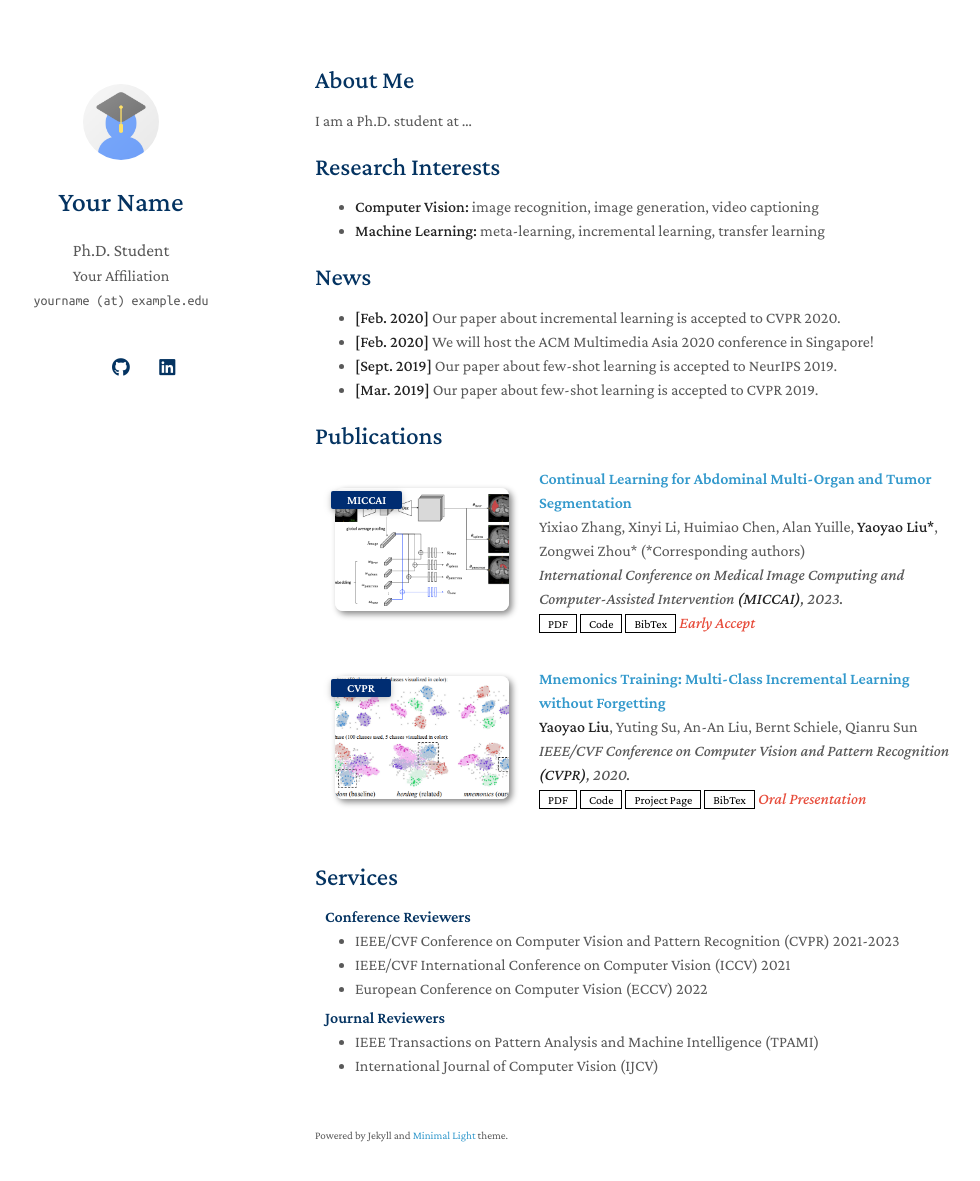
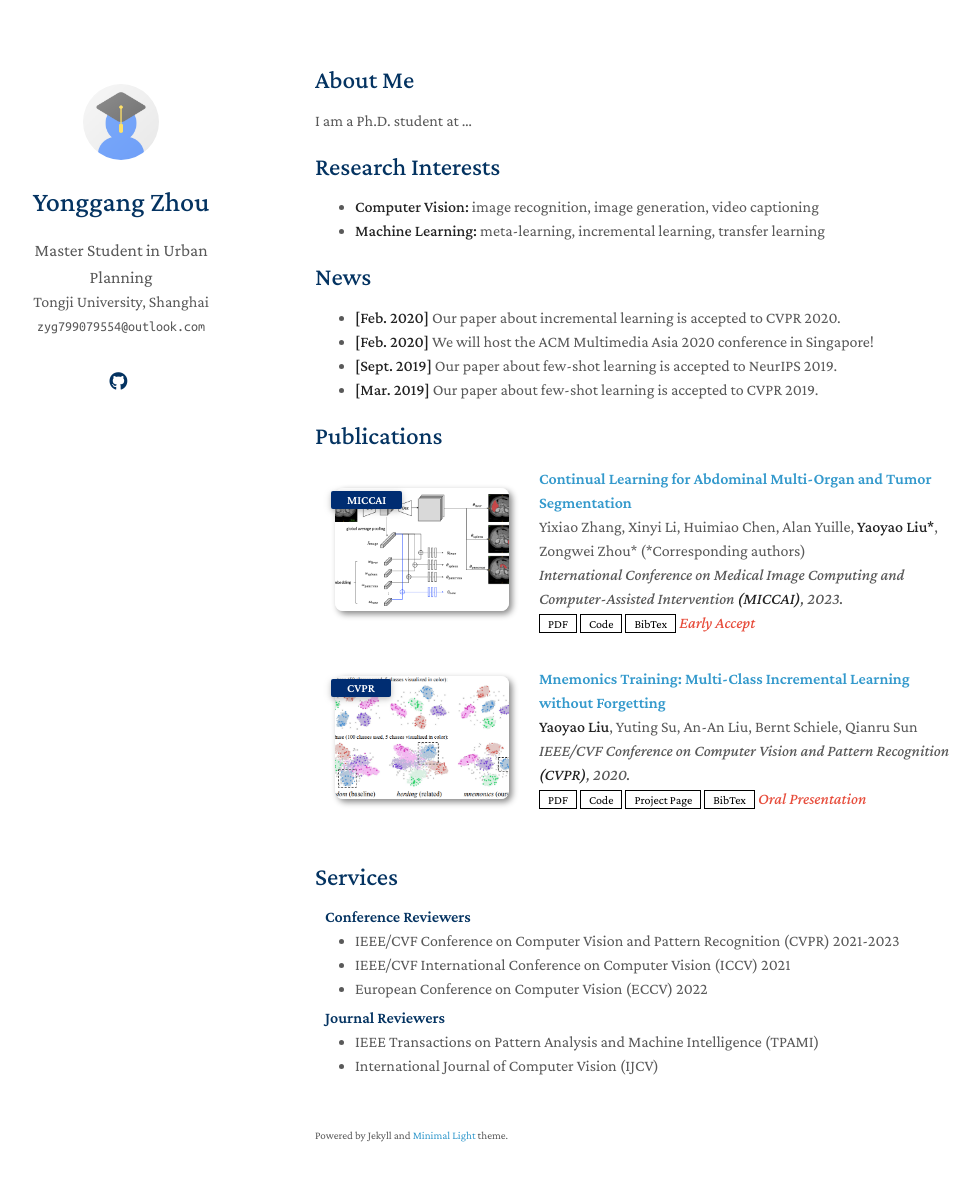
Before and after one commit to yonggangzhou/yonggangzhou.github.io, a Jekyll site: the page built from index.md, in a window 1280 px wide and 1216 px high. Shown: the top 1181 px of the window, without its empty margins (155-1135 px from the left). Built offline with Jekyll 4.4.1, drawn with Linux system fonts in a browser that asks for light colours; a style sheet for code colours, icons or effects is not loaded; our own code applies the rules of GitHub Pages for plain Markdown files.

Commit message:
Update _config.yml

```diff
--- a/_config.yml
+++ b/_config.yml
@@ -1,8 +1,8 @@
 # Basic Information
-title: Your Name
-position: Ph.D. Student
-affiliation: Your Affiliation
-email: yourname (at) example.edu
+title: Yonggang Zhou
+position: Master Student in Urban Planning
+affiliation: Tongji University, Shanghai
+email: zyg799079554@outlook.com
 
 # Search Engine Optimization (SEO)
 # The following information is used to improve the website traffic from search engines, e.g., Google.
@@ -12,11 +12,11 @@ canonical: https://minimal-light-theme.yliu.me/
 
 # Links
 # If you don't need one of them, you may delete the corresponding line.
-google_scholar: https://scholar.google.com/
-cv_link: assets/files/curriculum_vitae.pdf
+#google_scholar: https://scholar.google.com/
+#cv_link: assets/files/curriculum_vitae.pdf
 github_link: https://github.com/
-linkedin: https://www.linkedin.com/
-twitter: https://twitter.com/
+#linkedin: https://www.linkedin.com/
+#twitter: https://twitter.com/
 
 # Images (e.g., your profile picture and your website's favicon)
 # "favicon" and "favicon_dark" are used for the light and dark modes, respectively.
```
